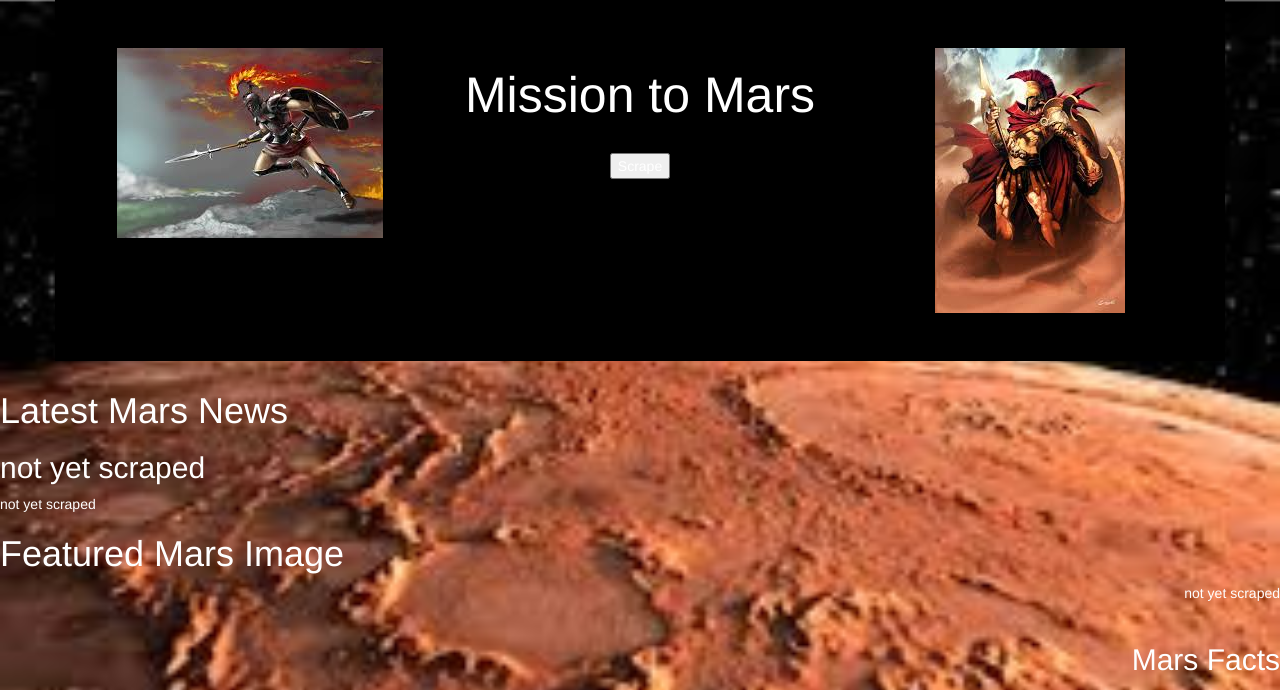
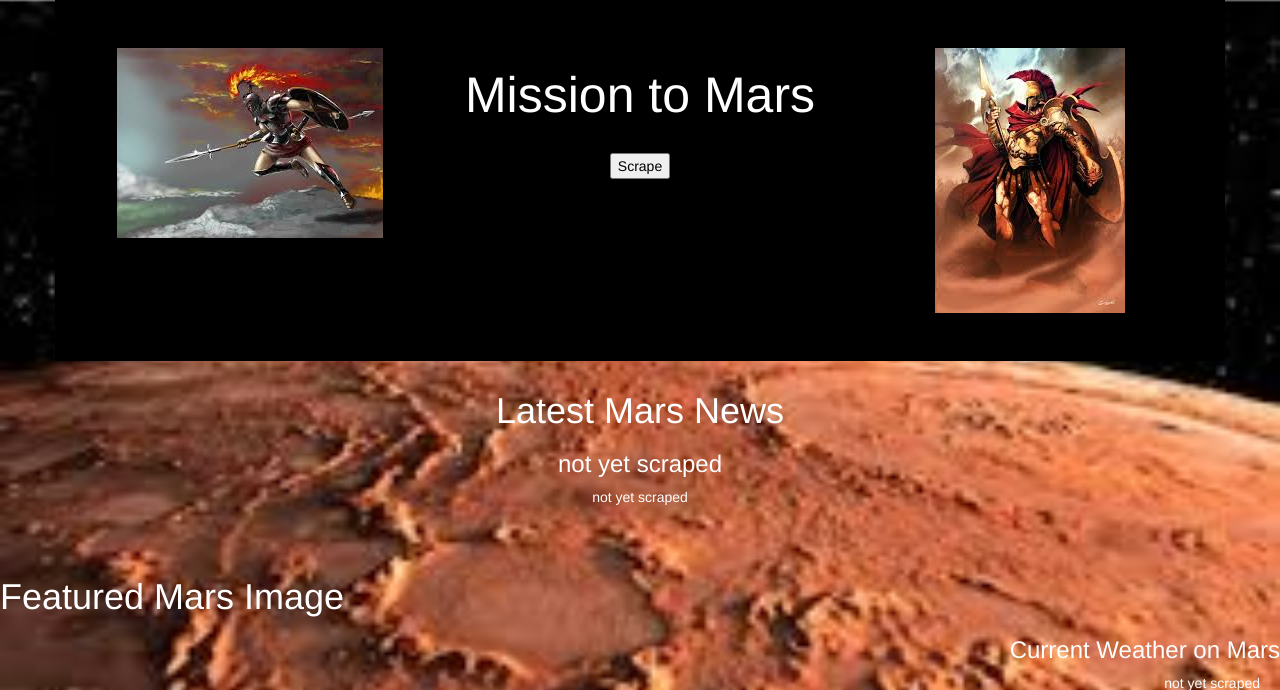
Before and after one commit to KotR9001/web-scraping-challenge, a Flask app: page / in a window 1280 px wide. Shown: the top 690 px of the page. Run offline with Flask 2, Linux system fonts and the light colour scheme; data that the repository does not hold is empty; some libraries are stand-ins or nearby versions.

Commit message:
Make changes.

```diff
--- /dev/null
+++ b/Missions_to_Mars/static/css/style.css
@@ -0,0 +1,12 @@
+.text {
+    color: white
+}
+
+.box {
+    position: fixed;
+    border-radius: 1px;
+    background-color: white;
+    right: 50px;
+    height: 200px;
+    width: 200px;
+}
--- a/Missions_to_Mars/templates/index.html
+++ b/Missions_to_Mars/templates/index.html
@@ -7,48 +7,48 @@
   <meta http-equiv="X-UA-Compatible" content="ie=edge">
   <title>Mission to Mars</title>
   <link rel="stylesheet" href="https://maxcdn.bootstrapcdn.com/bootstrap/3.3.7/css/bootstrap.min.css">
-  <link rel="stylesheet" href="style.css">
+  <!--Code for Using CSS with Flask Found at https://stackoverflow.com/questions/39579666/how-to-set-background-image-on-flask-templates-->
+  <link rel="stylesheet" href="{{ url_for('static', filename='css/style.css') }}">
+  <link rel="stylesheet" href="/static/css/style.css">
 </head>
 
-<body class="text">
-    <style>
-        body {
-          background-image: url('mars.jpg');
-          background-repeat: no-repeat;
-          background-attachment: fixed;
-          background-size: cover;
-        }
-        </style>
+<body class="text" style="background-image: url('/static/img/mars.jpg'); background-repeat: no-repeat; background-attachment: fixed; background-size: cover;">
     <section class="container jumbotron text-center" style="background-color:black;">
         <div class="row">
             <div class="col-md-4">
-                <img src="ares_action.jpg">
+                <img src="/static/img/ares_action.jpg">
             </div>
             <div class="col-md-4">
                 <h1 style="font-size: 50px;">Mission to Mars</h1>
                 <br>
                 <!--Nelson helped me with this button.-->
-                <button type="button" onclick="window.location.href='/scrape';">Scrape</button>
+                <button type="button" onclick="window.location.href='/scrape';" style="color: black;">Scrape</button>
             </div>
             <div class="col-md-4">
-                <img src="ares_pose.jpg">
+                <img src="/static/img/ares_pose.jpg">
             </div>
         </div>
 
     </section>
-    <div align="left">
+    <div align="center">
         <!--Mars Title & Paragraph-->
         <h1>Latest Mars News</h1>
-        <h2>{{mars_listings1.title}}</h2>
+        <h3>{{mars_listings1.title}}</h3>
         <p>{{mars_listings1.paragraph}}</p>
     </div>
+    <br>
+    <br>
     <section>
         <!--Mars Featured Image, Mars Tweet, & Mars Facts-->
         <h1 align="left">Featured Mars Image</h1>
-        <div align="right">{{mars_listings1.mars_tweet}}</div>
+        <h3 align="right">Current Weather on Mars</h3>
+        <div align="right" style="position: absolute; border-radius: 5px; border-color: gray; right: 20px; height: 400px; width: 400px;">{{mars_listings1.mars_tweet}}</div>
         <br>
-        <img align="left" {{mars_listings1.featured_image}}>
-        <h2 align="right">Mars Facts</h2>
+        <img align="left" src="{{mars_listings1.featured_image}}">
+        <br>
+        <br>
+        <br>
+        <h3 align="right">Mars Facts</h3>
         <!--Nelson helped me with the safe function-->
         <div align="right">{{mars_listings1.mars_facts | safe}}</div>
     </section>
--- a/Missions_to_Mars/templates/style.css
+++ /dev/null
@@ -1,3 +0,0 @@
-.text {
-    color: white
-}
```
Also changed, not shown: Missions_to_Mars/static/img/ares_action.jpg (renamed from Missions_to_Mars/templates/ares_action.jpg), Missions_to_Mars/static/img/ares_pose.jpg (renamed from Missions_to_Mars/templates/ares_pose.jpg), Missions_to_Mars/static/img/mars.jpg (renamed from Missions_to_Mars/templates/mars.jpg).
